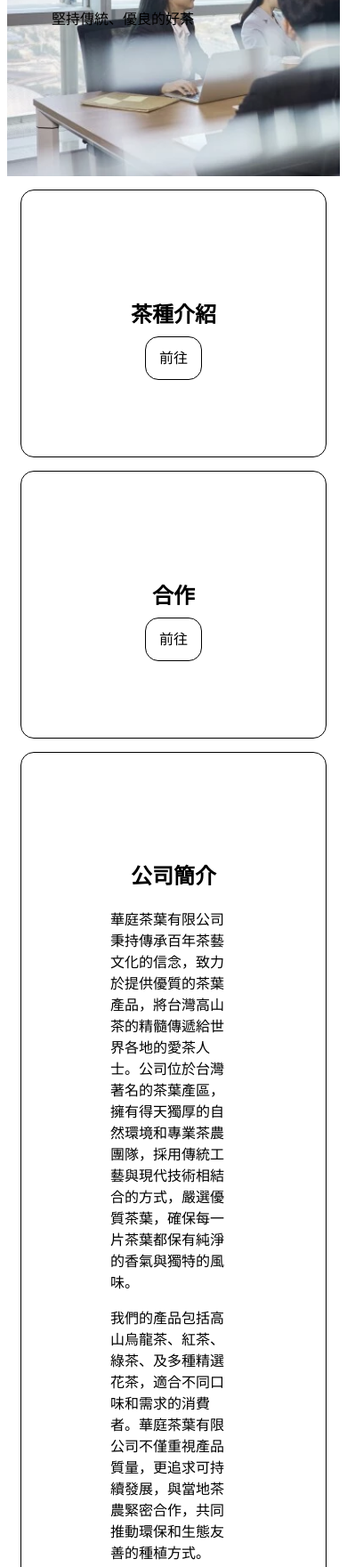
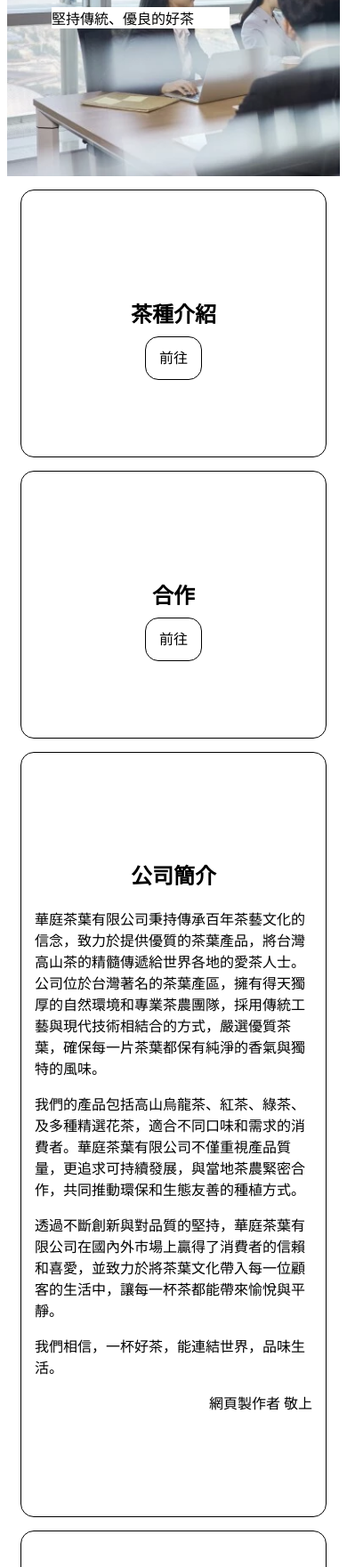
Before and after one commit to m0902290661/Huating-Tea, a plain HTML site: page index.htm in a window 390 px wide. Shown: the part 239-2000 px from the top of the page at 89% size. Drawn offline with Linux system fonts and the light colour scheme.

Commit message:
Add files via upload

```diff
--- a/about.css
+++ b/about.css
@@ -11,3 +11,10 @@
     background-image: url('0.webp');
     background-size: cover;
 }
+/*  */
+@media screen and (max-width:768px) {
+    .header p,.header h1{
+        background-color: white;
+        width: 200px;
+    }
+}
--- a/index.css
+++ b/index.css
@@ -30,3 +30,18 @@ a{
 .b1 img{
     width: 75%;
 }
+/*  */
+@media screen and (max-width:768px) {
+    .header p,.header h1{
+        background-color: white;
+        width: 200px;
+    }
+    .b1{
+        padding: 15px;
+        padding-top: 100px;
+        padding-bottom: 100px;
+    }
+    .b1 img{
+        width: 90%;
+    }
+}
--- a/index.htm
+++ b/index.htm
@@ -1,6 +1,8 @@
 <!DOCTYPE html>
 <html lang="en">
 <head>
+    <meta charset="UTF-8">
+    <meta name="viewport" content="width=device-width, initial-scale=1.0">
     <title>華庭茶葉有限公司</title>
     <link rel="stylesheet" href="index.css">
 </head>
```
Also changed, not shown: 0.htm (added, +11 -0 lines), tea.htm (+2 -1 lines), work.htm (+2 -1 lines).
